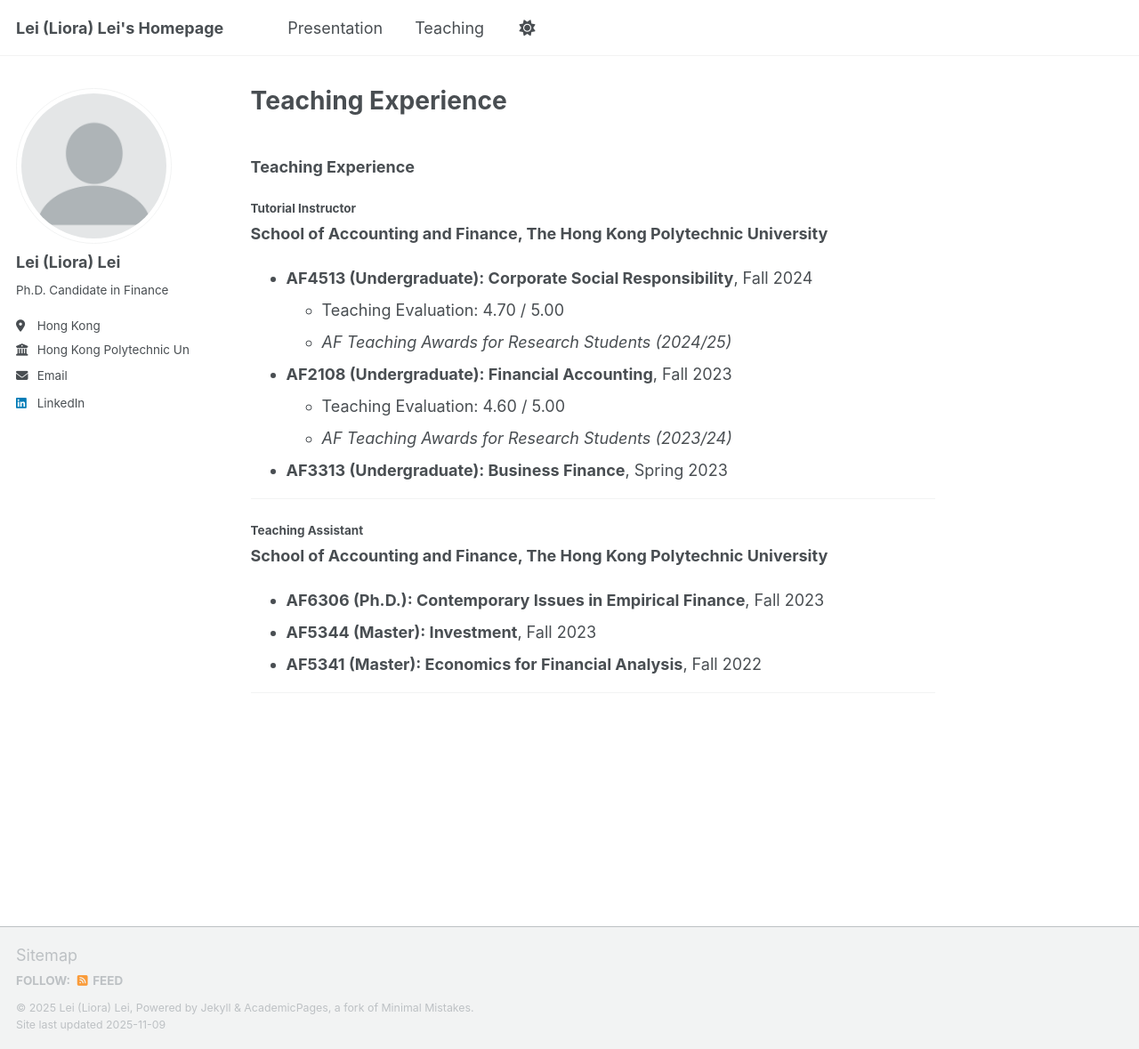
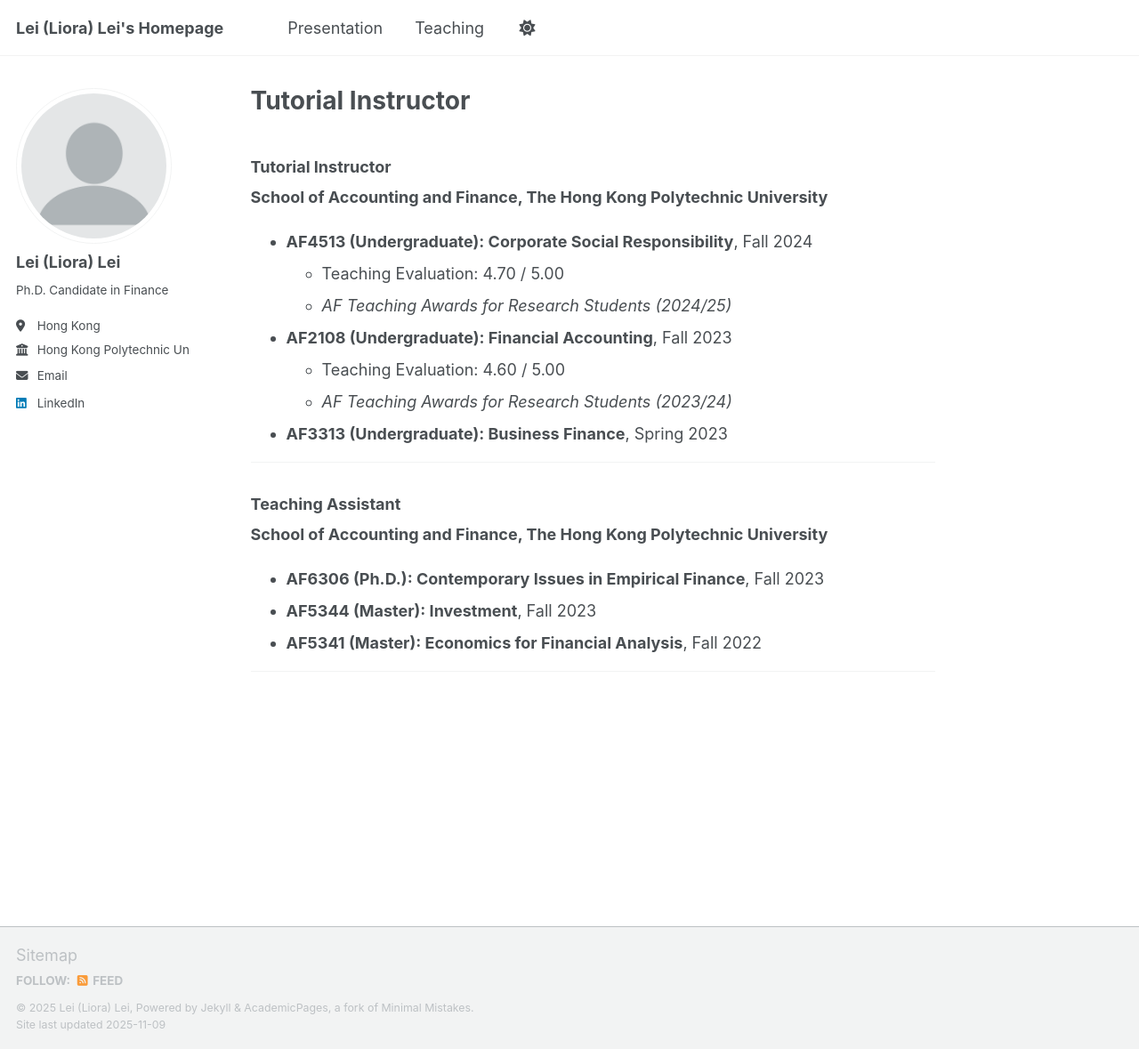
Before and after one commit to Liora-Lei/Lei-Lei, a Jekyll site: the page built from teaching.md, in a window 1280 px wide and 1179 px high. Shown: the whole window at 89% size. Built offline with Jekyll 4.4.1, drawn with Linux system fonts in a browser that asks for light colours; our own code applies the rules of GitHub Pages for plain Markdown files; a script that is not in the unit is left out.

Commit message:
Update teaching.md

```diff
--- a/teaching.md
+++ b/teaching.md
@@ -1,6 +1,5 @@
-### **Teaching Experience**
 
-#### **Tutorial Instructor**
+### **Tutorial Instructor**
 **School of Accounting and Finance, The Hong Kong Polytechnic University**
 
 - **AF4513 (Undergraduate): Corporate Social Responsibility**, Fall 2024
@@ -15,7 +14,7 @@
 
 ---
 
-#### **Teaching Assistant**
+### **Teaching Assistant**
 **School of Accounting and Finance, The Hong Kong Polytechnic University**
 
 - **AF6306 (Ph.D.): Contemporary Issues in Empirical Finance**, Fall 2023
```
